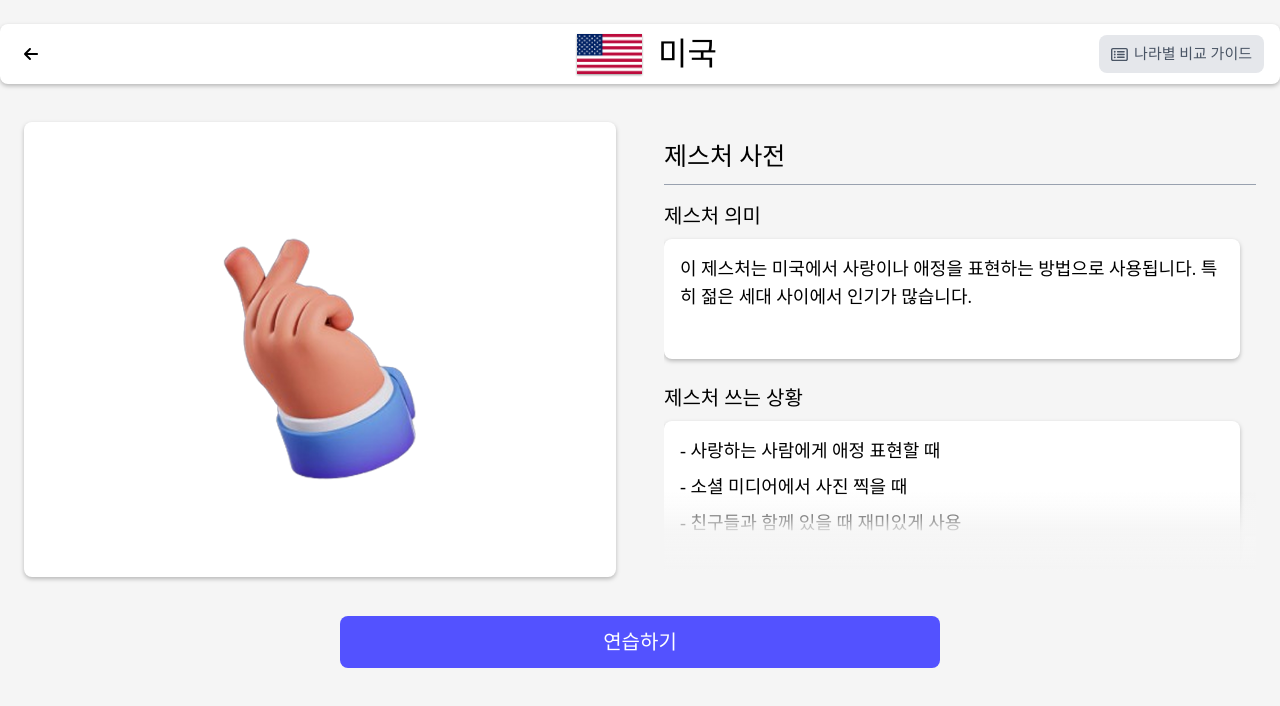
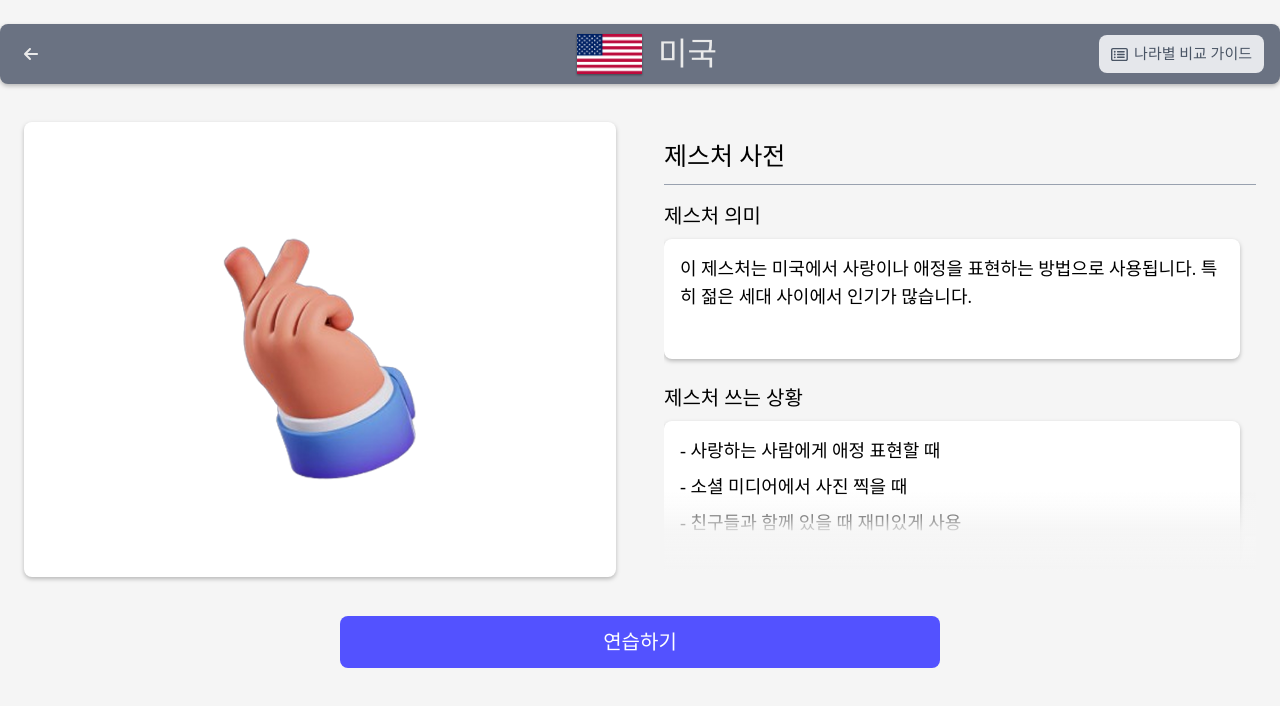
Before and after one commit to lovelyppotto/Moyamo, a React (Vite) app in the folder FE/: page /dictionary/detail in a window 1280 px wide. Shown: the top 706 px of the page. Built offline with nearby package versions, Linux system fonts and the light colour scheme; a web font is replaced by a local one.

Commit message:
[FE] style: 딕셔너리 헤더 컴포넌트에 다크모드 지원 추가
DictHeader 컴포넌트에 다크모드 지원 추가

related to: S12P21D203-194

```diff
--- a/FE/src/pages/dict/CompareGuide.tsx
+++ b/FE/src/pages/dict/CompareGuide.tsx
@@ -10,7 +10,7 @@ function CompareGuide() {
       <DictHeader
         title="나라별 제스처 비교 가이드"
         showCompareGuide={false}
-        className="mb-7 dark:bg-gray-500 dark:text-d-txt-50"
+        className="mb-7"
       />
 
       {/* 메인 이미지 */}
--- a/FE/src/pages/dict/DictHeader.tsx
+++ b/FE/src/pages/dict/DictHeader.tsx
@@ -29,7 +29,7 @@ function DictHeader({ title, country, showCompareGuide = false, className }: Hea
 
   return (
     <header
-      className={`w-full h-[60px] mt-[24px] px-[24px] py-1 flex justify-center items-center bg-white rounded-lg drop-shadow-basic ${className || ''}`}
+      className={`w-full h-[60px] mt-[24px] px-[24px] py-1 flex justify-center items-center bg-white rounded-lg drop-shadow-basic dark:bg-gray-500 dark:text-d-txt-50 ${className || ''}`}
     >
       <div>
         <button className="cursor-pointer" onClick={handleGoBack}>
```
